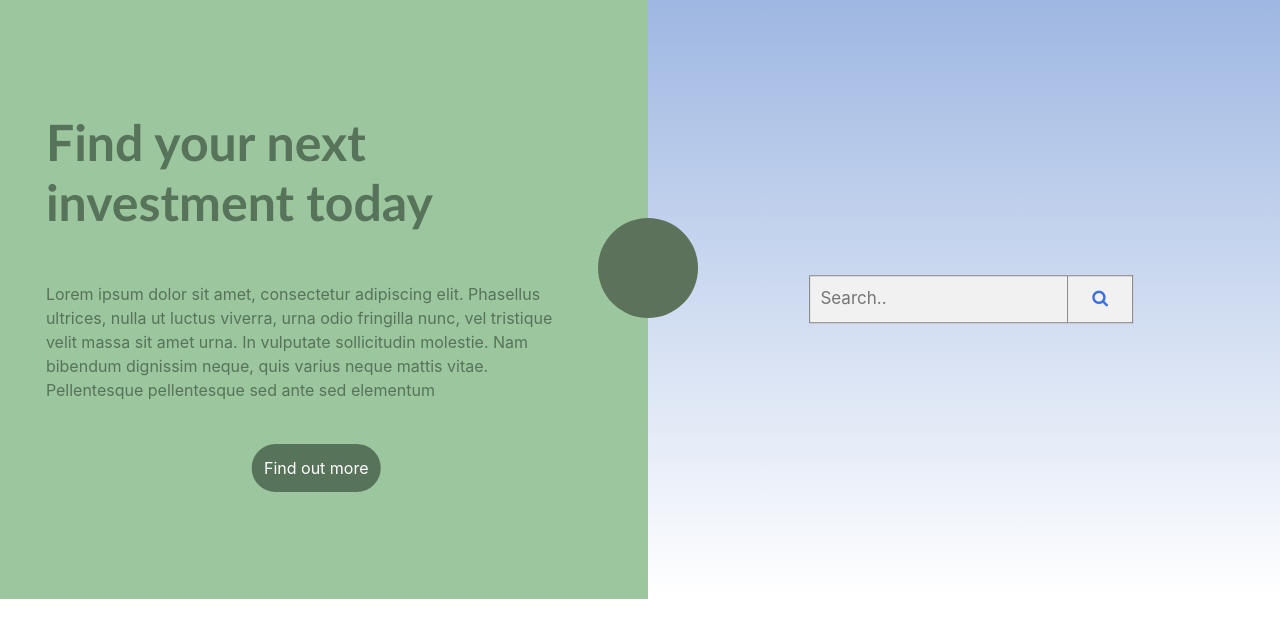
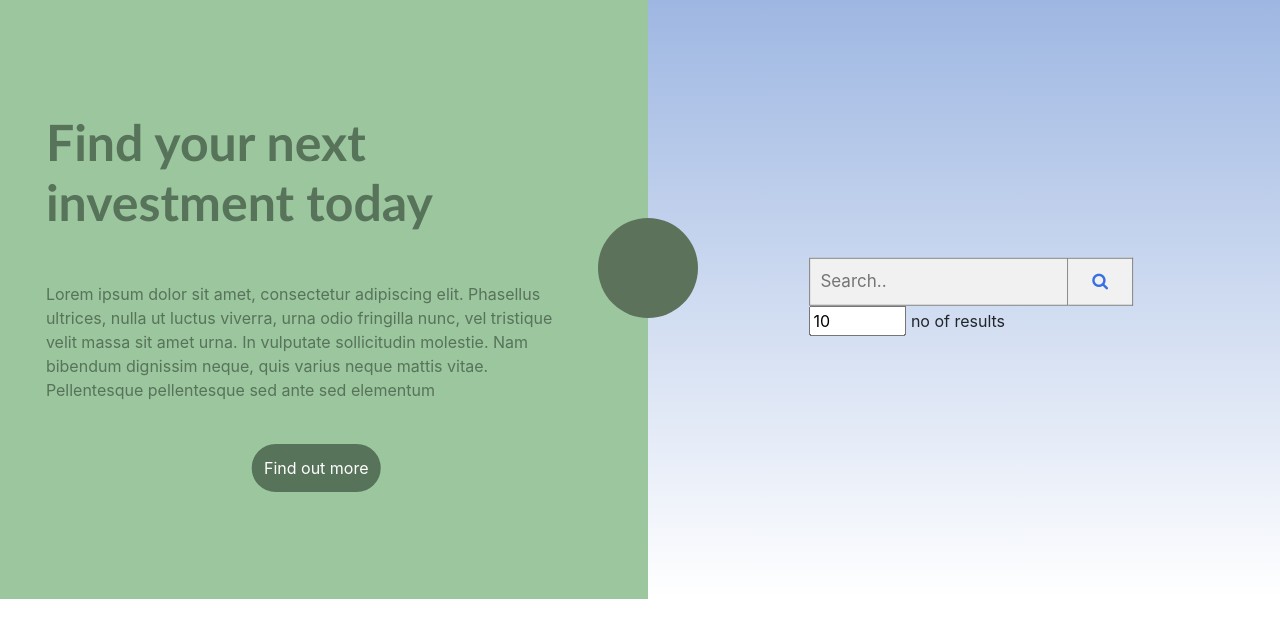
Before and after one commit to SamRocan/Dissertation, a Django app: page / in a window 1280 px wide. Shown: the part 56-694 px from the top of the page. Run offline with Django 3.2, Linux system fonts and the light colour scheme; some libraries are stand-ins or nearby versions.

Commit message:
Selector for Result Range Implemented (ROUGH) - Need to amend so that only multiples of 10 can be selected.

```diff
--- a/DissertationSite/productParser/templates/productParser/base.html
+++ b/DissertationSite/productParser/templates/productParser/base.html
@@ -8,7 +8,7 @@
     <link rel="stylesheet" href="https://cdnjs.cloudflare.com/ajax/libs/font-awesome/4.7.0/css/font-awesome.min.css">
     <link rel="shortcut icon" type="image/jpg" href="{% static 'images/logo.png' %}">
     <link rel="stylesheet" href="{% static 'css/index_main.css' %}" type="text/css">
-    {% block extrahead %}{% endblock %}
+    {% block extra_css %}{% endblock %}
 </head>
 <body>
 <nav class="navbar navbar-expand-md navbar-light bg-light">
--- a/DissertationSite/productParser/templates/productParser/index.html
+++ b/DissertationSite/productParser/templates/productParser/index.html
@@ -17,6 +17,10 @@
         <form class="ph_search" action="send">
             <input type="text" placeholder="Search.." name="search-area">
             <button type="submit" onclick="load()" id="subButton"><i class="fa fa-search"></i></button>
+            <div class="quantity">
+                <input name="page-no" type="number" min="10" max="100" step="10" value="10">
+                <label>no of results</label>
+            </div>
         </form>
     </div>
 </div>
--- a/DissertationSite/productParser/templates/productParser/results.html
+++ b/DissertationSite/productParser/templates/productParser/results.html
@@ -1,6 +1,6 @@
 {% extends "productParser/base.html" %}
 {% load static %}
-{% block extrahead %}
+{% block extra_css %}
 <link rel="stylesheet" href="{% static 'css/results_style.css' %}" type="text/css">
 {% endblock %}
 {% block content %}
--- a/DissertationSite/productParser/views.py
+++ b/DissertationSite/productParser/views.py
@@ -26,6 +26,7 @@ def send(request):
             entry =  entry[:len(entry)-3]
         return entry
 
+    pages = int(request.GET['page-no'])/10
     search = stringFixer(request.GET['search-area'])
     siteLink = 'https://www.producthunt.com/search/posts?q='+search
 
@@ -41,7 +42,7 @@ def send(request):
         driver.maximize_window()
         last_height = driver.execute_script("return document.body.scrollHeight")
         count=0
-        while count<10:
+        while count<pages:
             print("I"*count)
             driver.execute_script("window.scrollTo(0, document.body.scrollHeight);")
             time.sleep(SCROLL_PAUSE_TIME)
--- a/DissertationSite/static/css/index_main.css
+++ b/DissertationSite/static/css/index_main.css
@@ -142,10 +142,10 @@ form.ph_search::after {
     z-index: 2;
 
 }
-
+/* May want to add back in if there are errors
 #loading:before{
     animation-delay: .5s;
-}
+}*/
 @keyframes loading {
     0%{
         transform: scale(0);
```
Also changed, not shown: DissertationSite/static/css/results_style.css (+11 -1 lines).
